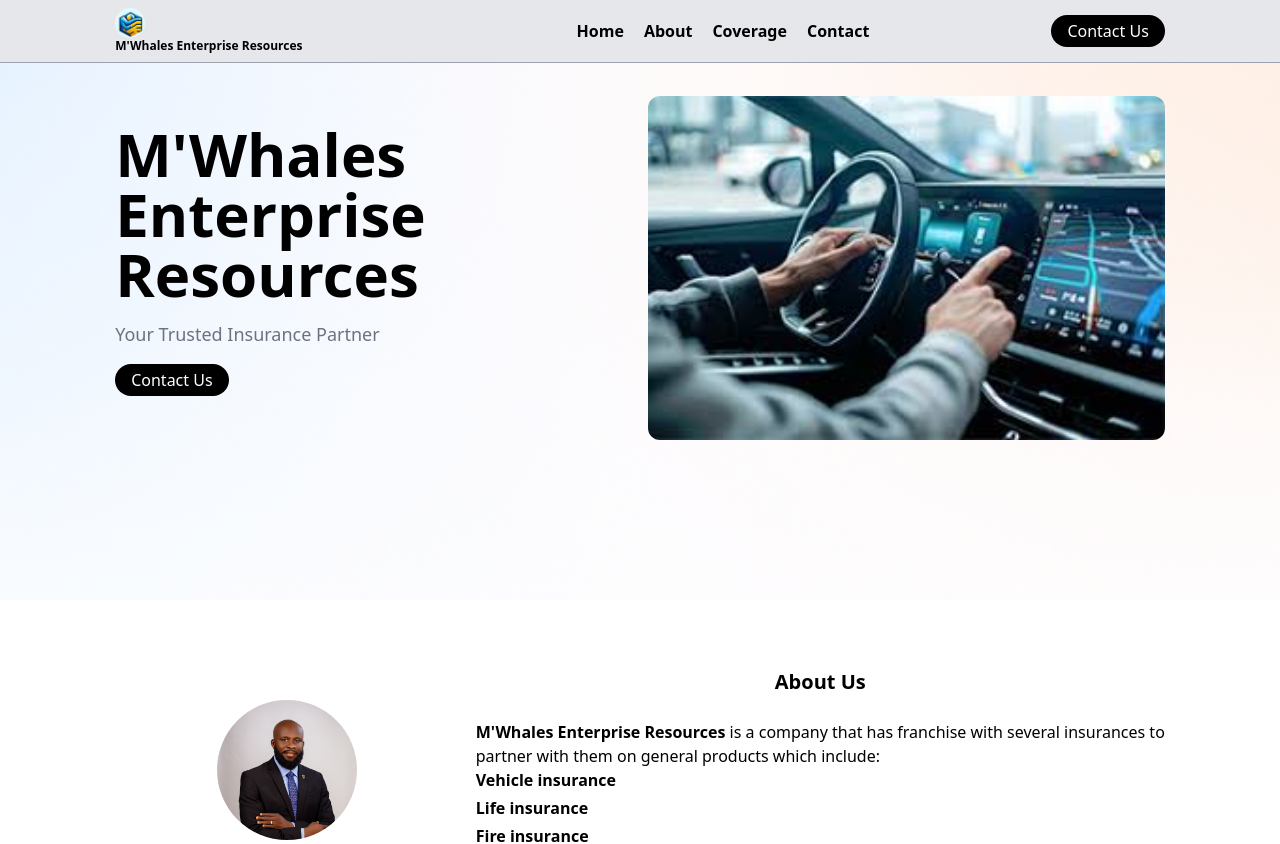
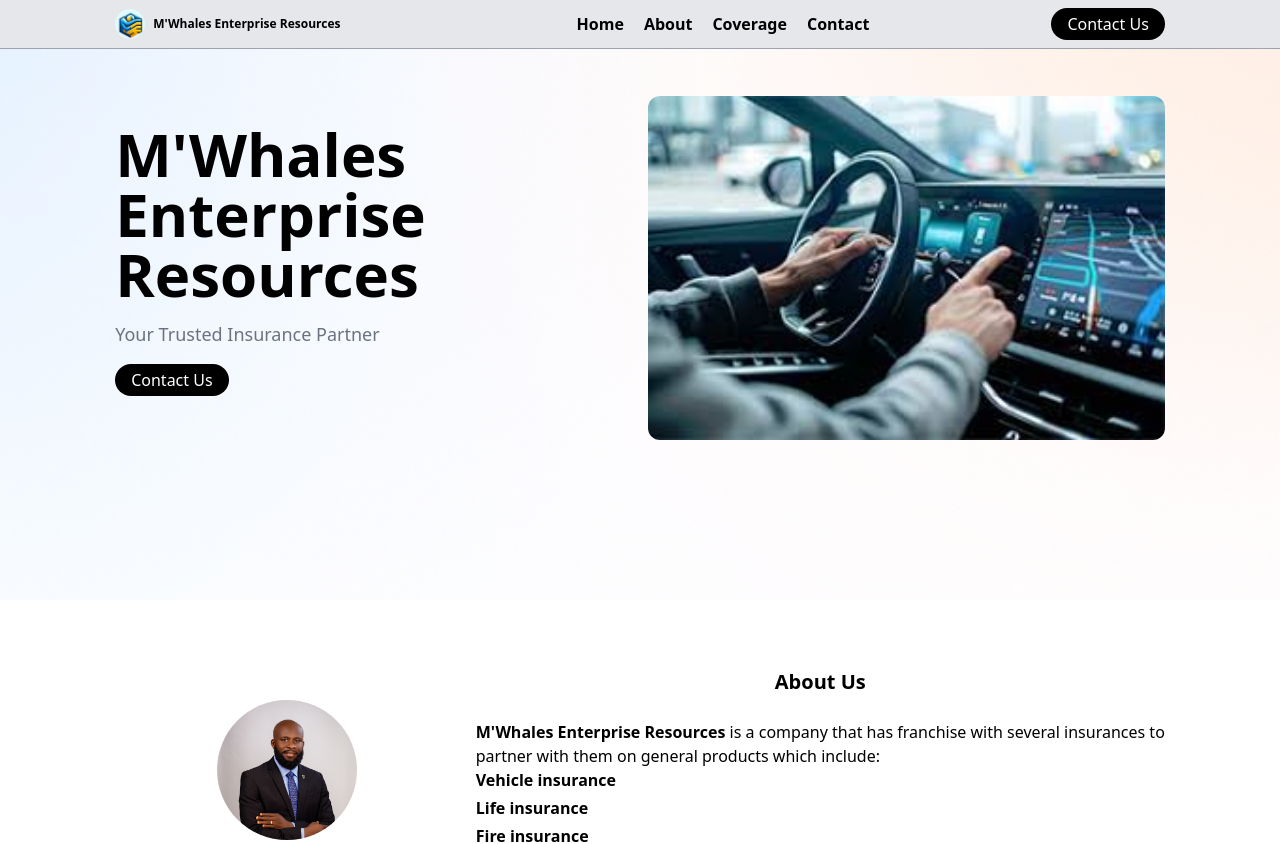
Before and after one commit to Tech041/insurance, a React (Vite) app: page / in a window 1280 px wide. Shown: the top 844 px of the page. Built offline with nearby package versions, Linux system fonts and the light colour scheme.

Commit message:
updated navbar

```diff
--- a/src/components/Navbar.jsx
+++ b/src/components/Navbar.jsx
@@ -19,7 +19,7 @@
         <div className="flex items-center hover:cursor-pointer">
           {/* logo */}
           <div className="flex-1 flex items-center gap-2 ">
-            <a href="#home" className="">
+            <a href="#home" className="flex  items-center justify-center gap-2">
               <img
                 src="/insurance_logo.png"
                 alt=""
```
